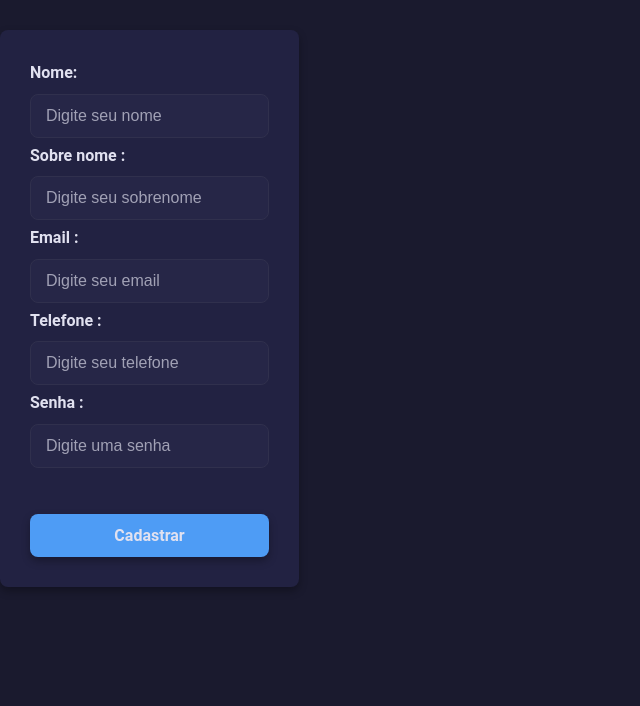
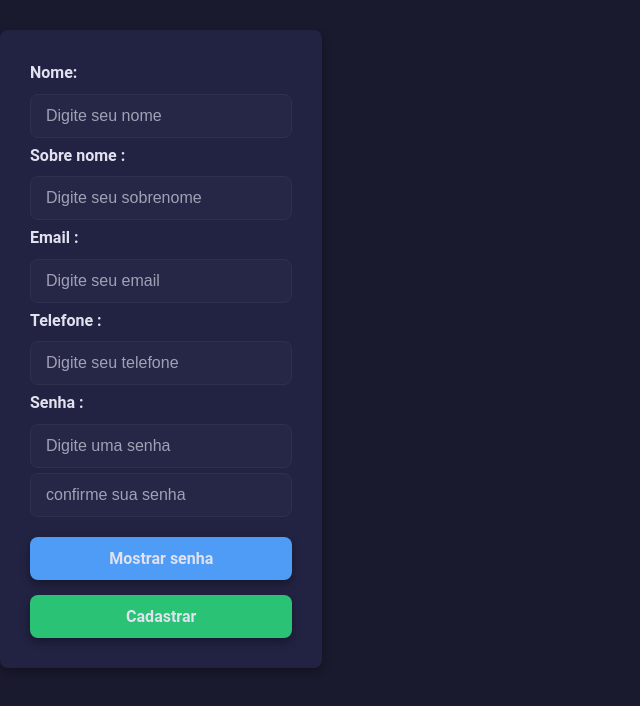
Before and after one commit to jpdias21/TesteParaweb, a React (Vite) app in the folder 20-Formik-Yup-Form copy/: page /Cadastrar in a window 1280 px wide. Shown: the top 706 px of the page, without its empty margins (0-640 px from the left). Built offline with nearby package versions, Linux system fonts and the light colour scheme.

Commit message:
Adicionanndo senha dupla e tambem e visulizacao de senha

```diff
--- a/20-Formik-Yup-Form copy/src/components/Cadastrar.tsx
+++ b/20-Formik-Yup-Form copy/src/components/Cadastrar.tsx
@@ -11,12 +11,14 @@ interface Values{
     email: string;
     telefone: string;
     senha: string;
+    confirmarSenha : string
 
 }
 
 function Cadastrar() {
     const [cadastroRealizado,setCadastroRealizado] = useState<boolean>(false)
     const navigate = useNavigate()
+    const [mostraSenha, setMostrarSenha]= useState(false)
 
 
     const valitaion = Yup.object({
@@ -36,12 +38,15 @@ function Cadastrar() {
         .required('Numero obrigatorio'),
         senha : Yup.string()
         .min(6,'Senha muito curta')
-        .required('Campo Obrigatorio')
+        .required('Campo Obrigatorio') ,
+        confirmarSenha : Yup.string()
+        .oneOf([Yup.ref('senha')], 'As senhas devem ser iguais')
+        .required('Confirme sua senha')
       })
   return (
     <>
       <Formik
-      initialValues={{nome : '', sobrenome: '', email : '', telefone : '',senha : '',}}
+      initialValues={{nome : '', sobrenome: '', email : '', telefone : '',senha : '', confirmarSenha : ''}}
       validationSchema={valitaion}
       onSubmit={async (values: Values, {resetForm}) => {
         try {
@@ -72,10 +77,13 @@ function Cadastrar() {
           <ErrorMessage name='telefone' component='div'/>
           <br />
           <label>Senha : </label>
-          <Field name='senha' placeholder='Digite uma senha'/>
+          <Field name='senha' placeholder='Digite uma senha' type={mostraSenha ? 'text' : 'password'} />
           <ErrorMessage name='senha' component='div'/>
           <br />
+          <Field name='confirmarSenha' placeholder='confirme sua senha' type={mostraSenha ? 'text' : 'password'} />
           <br />
+          <button type='button' onClick={() => setMostrarSenha(!mostraSenha)}>{mostraSenha ? 'Ocultar senha' : 'Mostrar senha' } </button>
+            <ErrorMessage name='senha' />
           <button type='submit'>Cadastrar</button>
         </Form>
       </Formik>
--- a/20-Formik-Yup-Form copy/src/components/Login.tsx
+++ b/20-Formik-Yup-Form copy/src/components/Login.tsx
@@ -2,9 +2,12 @@ import {Formik, Form, Field, ErrorMessage} from 'formik'
 import * as Yup from 'yup'
 import axios from 'axios'
 import { useNavigate } from 'react-router-dom'
+import { useState } from 'react'
 
 function Login() {
     const navigate = useNavigate()
+    const [mostraSenha, setMostrarSenha]= useState(false)
+
     const validation = Yup.object({
         email : Yup.string()
         .email('Digite seu email')
@@ -36,7 +39,8 @@ function Login() {
             <ErrorMessage name='email' component='div' />
             <br />
             <label>Senha : </label>
-            <Field name='senha' placeholder='Digite sua senha' />
+            <Field name='senha' placeholder='Digite sua senha' type={mostraSenha ? 'text' : 'password'} />
+            <button type='button' onClick={() => setMostrarSenha(!mostraSenha)}>{mostraSenha ? 'Ocultar senha' : 'Mostrar senha' } </button>
             <ErrorMessage name='senha' />
             <br />
             <button type='submit'>Login</button>
```
